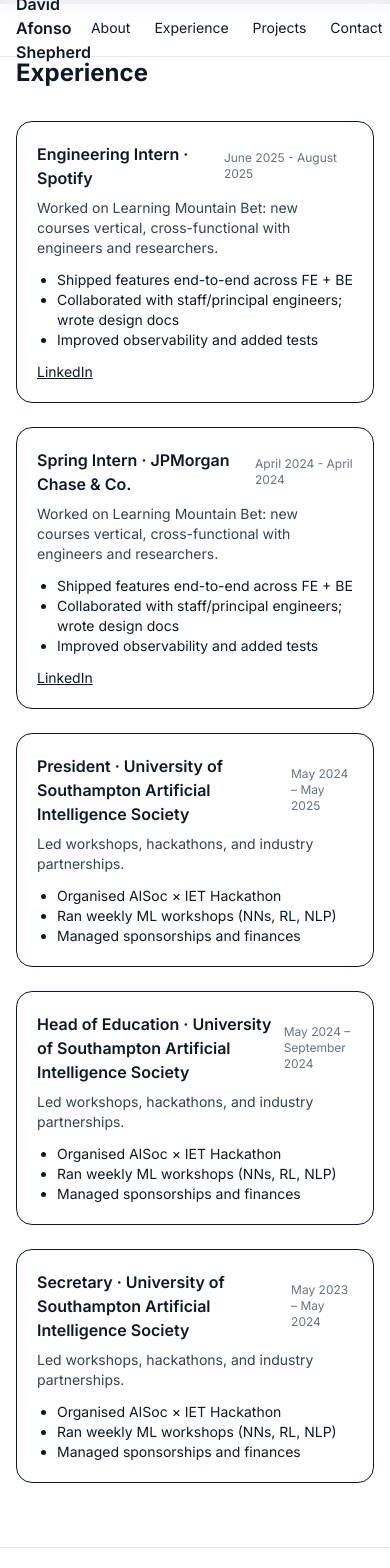
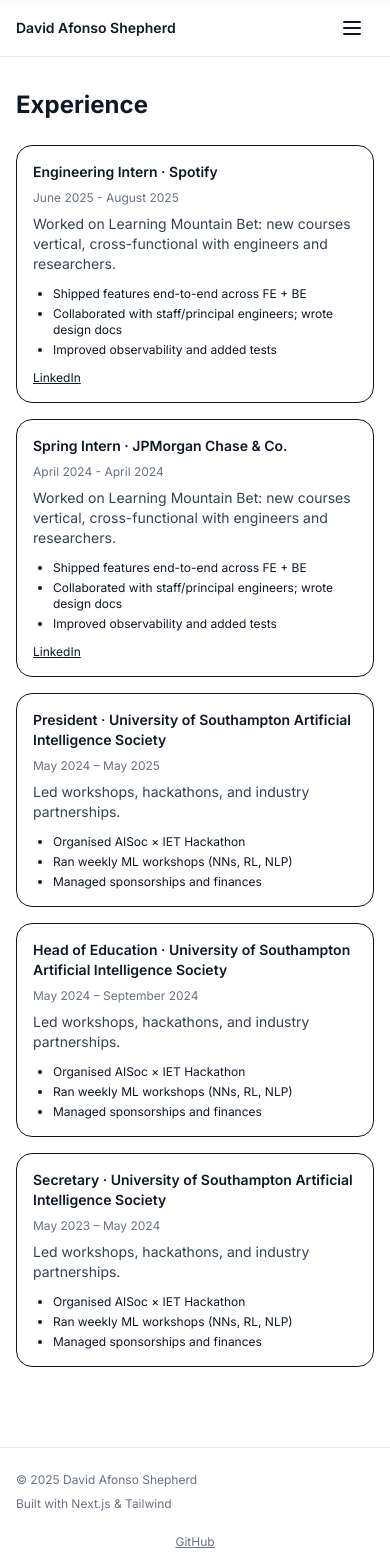
Before and after one commit to davidafshepherd/personal-website, a Next.js app: page /experience in a window 390 px wide. Shown: the top 1568 px of the page. Built offline with nearby package versions, Linux system fonts and the light colour scheme.

Commit message:
Make website responsive to mobile

```diff
--- a/src/app/contact/page.tsx
+++ b/src/app/contact/page.tsx
@@ -1,9 +1,21 @@
 export default function ContactPage() {
   return (
-    <section className="space-y-4">
-      <h1 className="text-2xl font-bold">Get in touch</h1>
-      <p>Email: <a className="underline" href="mailto:you@domain.com">you@domain.com</a></p>
-      <p>Links: <a className="underline" href="https://github.com/your-handle">GitHub</a> · <a className="underline" href="https://www.linkedin.com/in/your-handle">LinkedIn</a></p>
+    <section className="py-8 sm:py-12 space-y-4 sm:space-y-6">
+      <h1 className="text-2xl sm:text-3xl font-bold">Get in touch</h1>
+      <div className="space-y-3 text-sm sm:text-base">
+        <p className="flex flex-col sm:flex-row sm:items-center gap-1 sm:gap-2">
+          <span className="font-medium">Email:</span>
+          <a className="underline hover:text-blue-600 break-all" href="mailto:you@domain.com">you@domain.com</a>
+        </p>
+        <p className="flex flex-col sm:flex-row sm:items-center gap-2">
+          <span className="font-medium">Links:</span>
+          <span className="flex flex-wrap gap-2">
+            <a className="underline hover:text-blue-600" href="https://github.com/your-handle">GitHub</a>
+            <span className="hidden sm:inline">·</span>
+            <a className="underline hover:text-blue-600" href="https://www.linkedin.com/in/your-handle">LinkedIn</a>
+          </span>
+        </p>
+      </div>
       {/* Optional: formspree or a Next.js API route for a contact form */}
     </section>
   );
--- a/src/app/experience/page.tsx
+++ b/src/app/experience/page.tsx
@@ -2,22 +2,22 @@
 
 export default function ExperiencePage() {
   return (
-    <section className="space-y-8">
-      <h1 className="text-2xl font-bold">Experience</h1>
-      <ul className="space-y-6">
+    <section className="py-8 sm:py-12 space-y-6 sm:space-y-8">
+      <h1 className="text-2xl sm:text-3xl font-bold">Experience</h1>
+      <ul className="space-y-4 sm:space-y-6">
         {experience.map((role) => (
-          <li key={role.title} className="p-5 rounded-2xl border">
-            <div className="flex items-center justify-between">
-              <h2 className="font-semibold">{role.title} · {role.org}</h2>
-              <span className="text-xs text-gray-500">{role.length}</span>
+          <li key={role.title} className="p-4 sm:p-5 rounded-2xl border">
+            <div className="flex flex-col sm:flex-row sm:items-center sm:justify-between gap-2 sm:gap-4">
+              <h2 className="font-semibold text-sm sm:text-base">{role.title} · {role.org}</h2>
+              <span className="text-xs text-gray-500 whitespace-nowrap">{role.length}</span>
             </div>
-            <p className="mt-2 text-sm text-gray-700">{role.summary}</p>
-            <ul className="mt-3 list-disc pl-5 text-sm">
+            <p className="mt-2 text-sm sm:text-base text-gray-700">{role.summary}</p>
+            <ul className="mt-3 list-disc pl-5 text-xs sm:text-sm space-y-1">
               {role.highlights.map((h, i) => <li key={i}>{h}</li>)}
             </ul>
             {role.links?.length ? (
-              <div className="mt-3 flex gap-3 text-sm">
-                {role.links.map((l) => <a key={l.href} className="underline" href={l.href}>{l.label}</a>)}
+              <div className="mt-3 flex flex-wrap gap-3 text-xs sm:text-sm">
+                {role.links.map((l) => <a key={l.href} className="underline hover:text-blue-600" href={l.href}>{l.label}</a>)}
               </div>
             ) : null}
           </li>
--- a/src/app/layout.tsx
+++ b/src/app/layout.tsx
@@ -11,6 +11,7 @@
   title: "David Afonso Shepherd — Portfolio",
   description: "MEng Computer Science | RL, ML, Systems | Projects & Experience",
   metadataBase: new URL("https://your-domain.vercel.app"),
+  viewport: "width=device-width, initial-scale=1, maximum-scale=5",
   openGraph: {
     title: "David Afonso Shepherd — MEng Computer Science",
     description: "Portfolio of David Afonso Shepherd: showcasing AI, ML, and RL projects.",
--- a/src/app/page.tsx
+++ b/src/app/page.tsx
@@ -8,31 +8,39 @@
   return (
     <>
       {/* Home Section */}
-      <section className="h-screen flex items-center -mt-20">
-        <div className="flex flex-col lg:flex-row items-center gap-8 lg:gap-12 w-full">
-          <div className="space-y-4 lg:space-y-6 text-left">
-          <div className="space-y-1">
-            <p className="text-lg sm:text-xl text-gray-600">Hi! My name is</p>
-            <h1 className="text-3xl sm:text-4xl font-bold">David Afonso Shepherd</h1>
-          </div>
-          <h2 className="text-xl sm:text-2xl font-semibold text-blue-600">Full-Stack Software Engineer · Machine Learning Engineer</h2>
-          <div className="text-base sm:text-lg text-gray-700 flex flex-col sm:flex-row items-start sm:items-center gap-2 sm:gap-0">
-            <span className="mr-2 sm:mr-4">Proficient in</span>
-            <div className="w-full sm:w-120">
-              <InfiniteScroll />
+      <section className="min-h-screen flex items-center py-20 -mt-14">
+        <div className="flex flex-col items-start gap-6 sm:gap-8 w-full">
+          <div className="space-y-4 sm:space-y-6 text-left w-full">
+            <div className="space-y-2">
+              <p className="text-base sm:text-lg md:text-xl text-gray-600">Hi! My name is</p>
+              <h1 className="text-2xl sm:text-3xl md:text-4xl lg:text-5xl font-bold leading-tight">David Afonso Shepherd</h1>
             </div>
-          </div>
+            <h2 className="text-lg sm:text-xl md:text-2xl font-semibold text-blue-600 leading-relaxed">
+              Full-Stack Software Engineer · Machine Learning Engineer
+            </h2>
+            <div className="text-sm sm:text-base md:text-lg text-gray-700 flex flex-col gap-3">
+              <span className="font-medium">Proficient in</span>
+              <div className="w-full overflow-hidden">
+                <InfiniteScroll />
+              </div>
+            </div>
           </div>
         </div>
       </section>
 
       {/* About Section */}
-      <section id="about" className="py-8 sm:py-16">
+      <section id="about" className="py-12 sm:py-16 md:py-20">
         <div className="space-y-6 sm:space-y-8">
-          <h1 className="text-xl sm:text-2xl font-bold">About Me</h1>
-          <div className="grid gap-6 sm:gap-8 md:grid-cols-[200px,1fr] items-start">
-            <Image src="/avatar.jpg" alt="David Afonso Shepherd" width={200} height={200} className="rounded-2xl" />
-            <div className="space-y-4">
+          <h1 className="text-2xl sm:text-3xl font-bold">About Me</h1>
+          <div className="flex flex-col md:grid md:grid-cols-[200px,1fr] gap-6 sm:gap-8 items-start">
+            <Image
+              src="/avatar.jpg"
+              alt="David Afonso Shepherd"
+              width={200}
+              height={200}
+              className="rounded-2xl w-full max-w-[200px] h-auto mx-auto md:mx-0"
+            />
+            <div className="space-y-4 text-sm sm:text-base">
               <p>
                 {`I build ML/RL systems and polished frontends. President of AISoc (2024/25). Recent work includes `}
                 <strong>multi-agent wildfire suppression (RL)</strong>
@@ -52,23 +60,23 @@
       </section>
 
       {/* Experience Section */}
-      <section id="experience" className="min-h-screen py-8 sm:py-20">
+      <section id="experience" className="min-h-screen py-12 sm:py-16 md:py-20">
         <div className="space-y-6 sm:space-y-8">
-          <h1 className="text-xl sm:text-2xl font-bold">Experience</h1>
-          <ul className="space-y-6">
+          <h1 className="text-2xl sm:text-3xl font-bold">Experience</h1>
+          <ul className="space-y-4 sm:space-y-6">
             {experience.map((role) => (
-              <li key={role.title} className="p-5 rounded-2xl border">
-                <div className="flex items-center justify-between">
-                  <h2 className="font-semibold">{role.title} · {role.org}</h2>
-                  <span className="text-xs text-gray-500">{role.length}</span>
+              <li key={role.title} className="p-4 sm:p-5 rounded-2xl border">
+                <div className="flex flex-col sm:flex-row sm:items-center sm:justify-between gap-2 sm:gap-4">
+                  <h2 className="font-semibold text-sm sm:text-base">{role.title} · {role.org}</h2>
+                  <span className="text-xs text-gray-500 whitespace-nowrap">{role.length}</span>
                 </div>
-                <p className="mt-2 text-sm text-gray-700">{role.summary}</p>
-                <ul className="mt-3 list-disc pl-5 text-sm">
+                <p className="mt-2 text-sm sm:text-base text-gray-700">{role.summary}</p>
+                <ul className="mt-3 list-disc pl-5 text-xs sm:text-sm space-y-1">
                   {role.highlights.map((h, i) => <li key={i}>{h}</li>)}
                 </ul>
                 {role.links?.length ? (
-                  <div className="mt-3 flex gap-3 text-sm">
-                    {role.links.map((l) => <a key={l.href} className="underline" href={l.href}>{l.label}</a>)}
+                  <div className="mt-3 flex flex-wrap gap-3 text-xs sm:text-sm">
+                    {role.links.map((l) => <a key={l.href} className="underline hover:text-blue-600" href={l.href}>{l.label}</a>)}
                   </div>
                 ) : null}
               </li>
@@ -78,9 +86,9 @@
       </section>
 
       {/* Projects Section */}
-      <section id="projects" className="min-h-screen py-8 sm:py-20">
+      <section id="projects" className="min-h-screen py-12 sm:py-16 md:py-20">
         <div className="space-y-6 sm:space-y-8">
-          <h1 className="text-xl sm:text-2xl font-bold">Selected Projects</h1>
+          <h1 className="text-2xl sm:text-3xl font-bold">Selected Projects</h1>
           <div className="grid gap-4 sm:gap-6 md:grid-cols-2">
             {projects.map((p) => <ProjectCard key={p.slug} project={p} />)}
           </div>
@@ -88,11 +96,23 @@
       </section>
 
       {/* Contact Section */}
-      <section id="contact" className="min-h-screen py-8 sm:py-20">
-        <div className="space-y-4">
-          <h1 className="text-xl sm:text-2xl font-bold">Get in touch</h1>
-          <p>Email: <a className="underline" href="mailto:you@domain.com">you@domain.com</a></p>
-          <p>Links: <a className="underline" href="https://github.com/your-handle">GitHub</a> · <a className="underline" href="https://www.linkedin.com/in/your-handle">LinkedIn</a></p>
+      <section id="contact" className="min-h-screen py-12 sm:py-16 md:py-20">
+        <div className="space-y-4 sm:space-y-6">
+          <h1 className="text-2xl sm:text-3xl font-bold">Get in touch</h1>
+          <div className="space-y-3 text-sm sm:text-base">
+            <p className="flex flex-col sm:flex-row sm:items-center gap-1 sm:gap-2">
+              <span className="font-medium">Email:</span>
+              <a className="underline hover:text-blue-600 break-all" href="mailto:you@domain.com">you@domain.com</a>
+            </p>
+            <p className="flex flex-col sm:flex-row sm:items-center gap-2">
+              <span className="font-medium">Links:</span>
+              <span className="flex flex-wrap gap-2">
+                <a className="underline hover:text-blue-600" href="https://github.com/your-handle">GitHub</a>
+                <span className="hidden sm:inline">·</span>
+                <a className="underline hover:text-blue-600" href="https://www.linkedin.com/in/your-handle">LinkedIn</a>
+              </span>
+            </p>
+          </div>
         </div>
       </section>
     </>
--- a/src/app/projects/page.tsx
+++ b/src/app/projects/page.tsx
@@ -3,9 +3,9 @@
 
 export default function ProjectsPage() {
   return (
-    <section className="space-y-8">
-      <h1 className="text-2xl font-bold">Selected Projects</h1>
-      <div className="grid gap-6 md:grid-cols-2">
+    <section className="py-8 sm:py-12 space-y-6 sm:space-y-8">
+      <h1 className="text-2xl sm:text-3xl font-bold">Selected Projects</h1>
+      <div className="grid gap-4 sm:gap-6 md:grid-cols-2">
         {projects.map((p) => <ProjectCard key={p.slug} project={p} />)}
       </div>
     </section>
--- a/src/components/Footer.tsx
+++ b/src/components/Footer.tsx
@@ -1,9 +1,14 @@
 export default function Footer() {
   return (
-    <footer className="border-t border-gray-200 mt-16">
-      <div className="mx-auto max-w-5xl px-4 sm:px-6 lg:px-8 py-6 text-sm text-gray-500">
-        © {new Date().getFullYear()} David Afonso Shepherd ·
-        {" "}Built with Next.js & Tailwind · <a className="underline" href="https://github.com/your-github">GitHub</a>
+    <footer className="border-t border-gray-200 mt-12 sm:mt-16">
+      <div className="mx-auto max-w-5xl px-4 sm:px-6 lg:px-8 py-6 sm:py-8">
+        <div className="flex flex-col sm:flex-row sm:items-center gap-2 sm:gap-0 text-xs sm:text-sm text-gray-500">
+          <span>© {new Date().getFullYear()} David Afonso Shepherd</span>
+          <span className="hidden sm:inline mx-2">·</span>
+          <span>Built with Next.js & Tailwind</span>
+          <span className="hidden sm:inline mx-2">·</span>
+          <a className="underline hover:text-blue-600" href="https://github.com/your-github">GitHub</a>
+        </div>
       </div>
     </footer>
   );
--- a/src/components/InfiniteScroll.tsx
+++ b/src/components/InfiniteScroll.tsx
@@ -34,9 +34,9 @@
     <div className="overflow-hidden">
       <div className="flex animate-scroll whitespace-nowrap">
         {[...items, ...items].map((item, i) => (
-          <span key={i} className="inline-block text-lg opacity-80 whitespace-nowrap">
+          <span key={i} className="inline-block text-sm sm:text-base md:text-lg opacity-80 whitespace-nowrap">
             {item}
-            <span className="mx-1">·</span>
+            <span className="mx-1 sm:mx-2">·</span>
           </span>
         ))}
       </div>
--- a/src/components/NavBar.tsx
+++ b/src/components/NavBar.tsx
@@ -1,6 +1,7 @@
 "use client";
 import Link from "next/link";
 import { usePathname } from "next/navigation";
+import { useState } from "react";
 
 const links = [
   { href: "#about", label: "About" },
@@ -11,6 +12,7 @@
 
 export default function NavBar() {
   const pathname = usePathname();
+  const [isMenuOpen, setIsMenuOpen] = useState(false);
 
   const handleSmoothScroll = (e: React.MouseEvent<HTMLAnchorElement>, href: string) => {
     e.preventDefault();
@@ -21,13 +23,16 @@
         block: 'start'
       });
     }
+    setIsMenuOpen(false);
   };
 
   return (
-    <header className="sticky top-0 z-50 backdrop-blur border-b border-gray-200">
+    <header className="sticky top-0 z-50 backdrop-blur border-b border-gray-200 bg-white/80">
       <nav className="mx-auto max-w-5xl px-4 sm:px-6 lg:px-8 h-14 flex items-center justify-between">
-        <Link href="/" className="font-semibold">David Afonso Shepherd</Link>
-        <ul className="flex items-center gap-6 text-sm">
+        <Link href="/" className="font-semibold text-sm sm:text-base">David Afonso Shepherd</Link>
+
+        {/* Desktop Navigation */}
+        <ul className="hidden md:flex items-center gap-6 text-sm">
           {links.map(l => (
             <li key={l.href}>
               <a
@@ -40,7 +45,49 @@
             </li>
           ))}
         </ul>
+
+        {/* Mobile Menu Button */}
+        <button
+          className="md:hidden p-2 hover:bg-gray-100 rounded-lg transition-colors"
+          onClick={() => setIsMenuOpen(!isMenuOpen)}
+          aria-label="Toggle menu"
+        >
+          <svg
+            className="w-6 h-6"
+            fill="none"
+            strokeLinecap="round"
+            strokeLinejoin="round"
+            strokeWidth="2"
+            viewBox="0 0 24 24"
+            stroke="currentColor"
+          >
+            {isMenuOpen ? (
+              <path d="M6 18L18 6M6 6l12 12" />
+            ) : (
+              <path d="M4 6h16M4 12h16M4 18h16" />
+            )}
+          </svg>
+        </button>
       </nav>
+
+      {/* Mobile Menu */}
+      {isMenuOpen && (
+        <div className="md:hidden border-b border-gray-200 bg-white">
+          <ul className="mx-auto max-w-5xl px-4 sm:px-6 py-4 space-y-3">
+            {links.map(l => (
+              <li key={l.href}>
+                <a
+                  href={l.href}
+                  onClick={(e) => handleSmoothScroll(e, l.href)}
+                  className="block py-2 text-base hover:text-blue-600 cursor-pointer"
+                >
+                  {l.label}
+                </a>
+              </li>
+            ))}
+          </ul>
+        </div>
+      )}
     </header>
   );
 }
--- a/src/styles/globals.css
+++ b/src/styles/globals.css
@@ -1,7 +1,47 @@
 @import "tailwindcss";
 
-:root { --radius: 1.25rem; }
-* { box-sizing: border-box; }
+:root {
+  --radius: 1.25rem;
+}
+
+* {
+  box-sizing: border-box;
+}
+
+/* Improve touch targets for mobile */
+a, button {
+  min-height: 44px;
+  min-width: 44px;
+  display: inline-flex;
+  align-items: center;
+  justify-content: center;
+}
+
+/* Reset for inline links that don't need large touch targets */
+p a, li a {
+  min-height: auto;
+  min-width: auto;
+  display: inline;
+}
+
+/* Smooth scrolling behavior */
+html {
+  scroll-behavior: smooth;
+  -webkit-font-smoothing: antialiased;
+  -moz-osx-font-smoothing: grayscale;
+}
+
+/* Prevent horizontal scroll on mobile */
+body {
+  overflow-x: hidden;
+}
+
+/* Better line height for mobile readability */
+@media (max-width: 640px) {
+  body {
+    line-height: 1.6;
+  }
+}
 
 .animate-scroll {
   animation: scroll 30s linear infinite;
```
Also changed, not shown: src/components/ProjectCard.tsx (+6 -6 lines).
